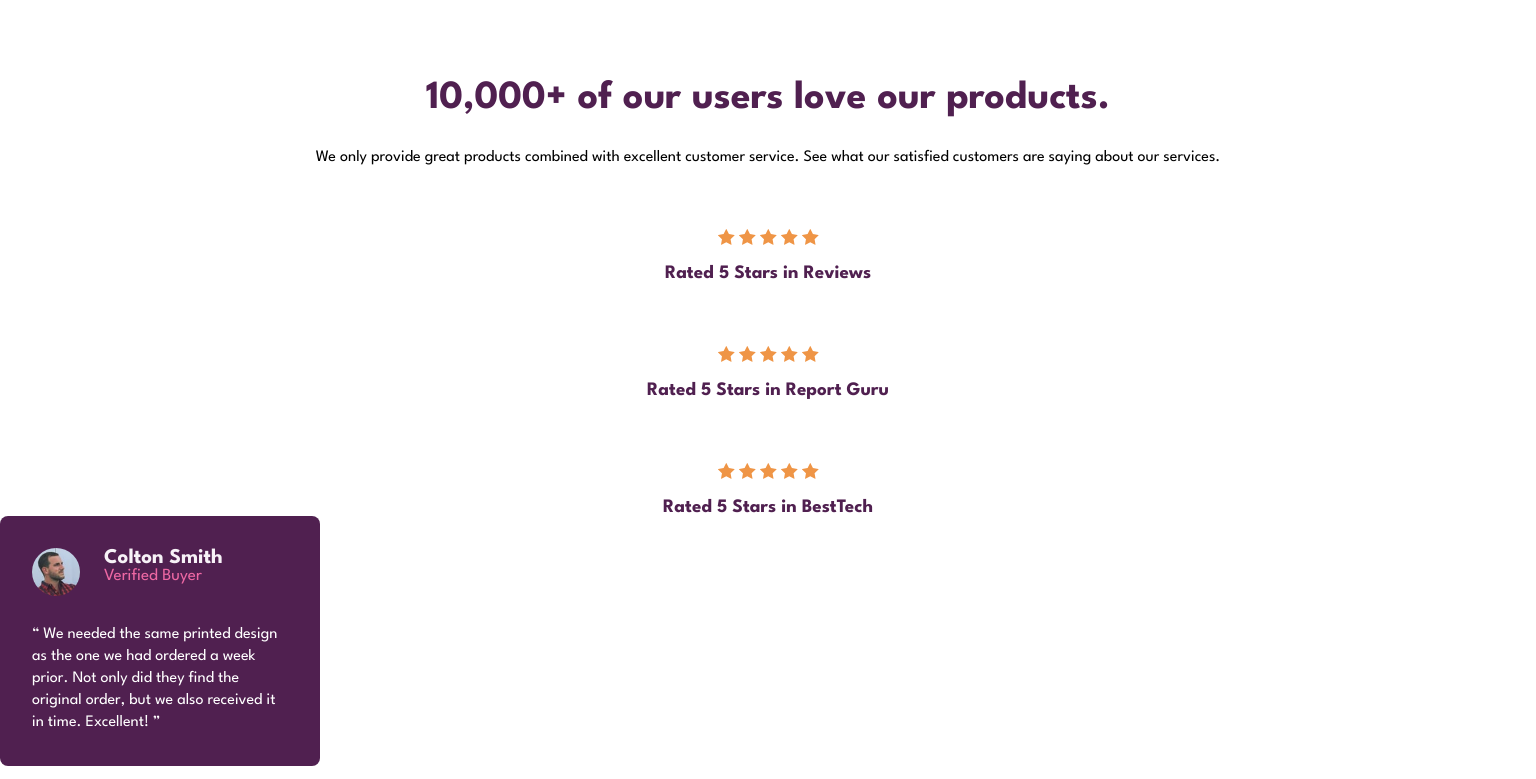
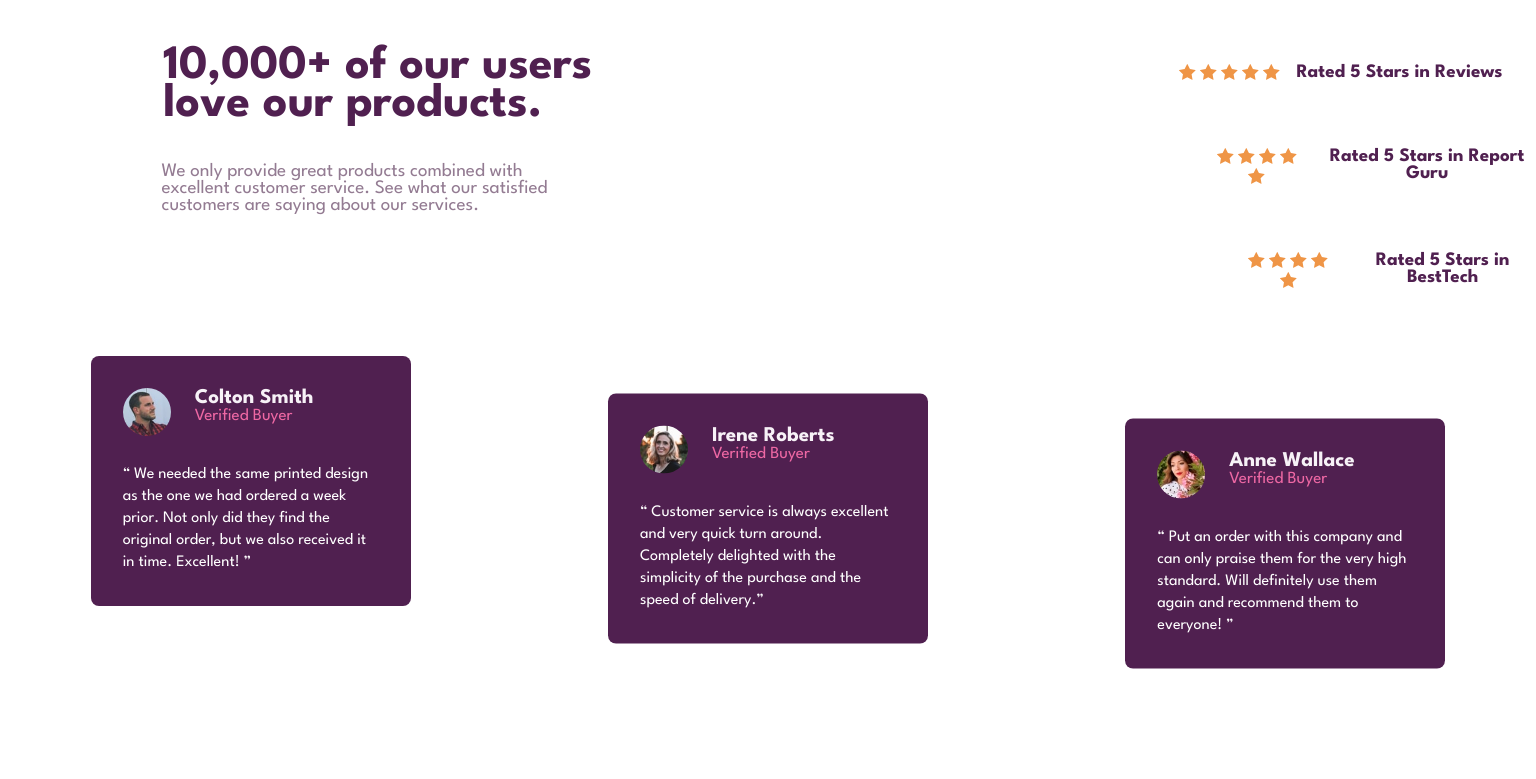
Before and after one commit to TheCoderGuru/social-proof-section, a plain HTML site: page index.html in a window 1536 px wide. Shown: the top 779 px of the page. Drawn offline with Linux system fonts and the light colour scheme.

Commit message:
Finished working on the major code for the desktop and mobile version, just to make some tweakings

```diff
--- a/index.html
+++ b/index.html
@@ -23,11 +23,15 @@
 
   <body>
     <main class="container">
+      <div class="container__flex">
+        <div>
           <h1 class="container__title">10,000+ of our users love our products.</h1>
           <p class="container__description">
             We only provide great products combined with excellent customer service.
             See what our satisfied customers are saying about our services.
           </p>
+        </div>
+        <div>
           <div class="rating">
             <div class="rating__star_group">
               <img class="rating__star" src="./images/icon-star.svg" />
@@ -48,7 +52,6 @@
             </div>
             <h2 class="rating__description">Rated 5 Stars in Report Guru</h2>
           </div>
-
           <div class="rating">
             <div class="rating__star_group">
               <img class="rating__star" src="./images/icon-star.svg" />
@@ -58,6 +61,8 @@
               <img class="rating__star" src="./images/icon-star.svg" />
             </div>
             <h2 class="rating__description">Rated 5 Stars in BestTech</h2>
+          </div>
+        </div>
       </div>
 
       <div class="card__group">
--- a/style.css
+++ b/style.css
@@ -17,23 +17,25 @@
   font-family: var(--font-base);
 }
 
-.container__title{
+.container__title {
   color: var(--very-dark-magenta);
   font-weight: 700;
   font-size: 40px;
   line-height: 2.4rem;
-  margin-block-start: 2em;
+  margin-block-start: 1em;
   text-align: center;
   padding-inline: 1em;
 }
 
-.container__description{
+.container__description {
   margin-block-start: 2em;
   text-align: center;
+  font-size: 19px;
+  color: var(--dark-grayish-magenta);
   padding-inline: 3em;
 }
 
-.rating{
+.rating {
   display: flex;
   text-align: center;
   margin-block-start: 4em;
@@ -41,18 +43,20 @@
   gap: 1em;
 }
 
-.rating__description{
+.rating__description {
   font-size: 19px;
   color: var(--very-dark-magenta);
 }
 
-.card__group{
+.card__group {
   display: grid;
   grid-template-columns: 1fr;
   gap: 1em;
+  place-items: center;
+  margin-block-start: 4em;
 }
 
-.card{
+.card {
   background-color: var(--very-dark-magenta);
   padding: 2em;
   border-radius: 8px;
@@ -60,31 +64,76 @@
   width: fit-content;
 }
 
-.card__flex{
+.card__flex {
   display: flex;
   gap: 1.5em;
 }
 
-.card__avatar{
+.card__avatar {
   height: 3em;
   border-radius: 50%;
 }
 
-.card__title{
+.card__title {
   font-size: 21px;
   color: var(--light-grayish-magenta);
   font-weight: 700;
 }
 
-.card__job_title{
+.card__job_title {
   font-size: 17px;
   font-weight: 400;
   color: var(--soft-pink);
 }
 
-.card__description{
+.card__description {
   margin-block-start: 1.5em;
   color: var(--white);
   line-height: 22px;
   width: 16em;
 }
+
+@media only screen and (min-width: 1440px) {
+  .container__title {
+    text-align: left;
+    font-size: 48px;
+    margin-inline-start: 2.4em;
+    width: 50%;
+    padding-inline-end: 2em;
+  }
+
+  .container__description {
+    text-align: left;
+    width: 45%;
+    margin-inline-start: 5.5em;
+  }
+
+  .rating {
+    display: flex;
+    flex-direction: row;
+  }
+
+  .container__flex{
+    display: flex;
+  }
+
+  .card__group{
+    display: grid;
+    grid-template-columns: repeat(3, 1fr);
+  }
+
+  .rating:nth-child(2){
+    margin-inline-start: 2em;
+  }
+
+  .rating:nth-child(3){
+    margin-inline-start: 4em;
+  }
+
+  .card:nth-child(2){
+    transform: translateY(15%);
+  }
+  .card:nth-child(3){
+    transform: translateY(25%);
+  }
+}
```
Lines whose indentation alone changed are shown as unchanged.
